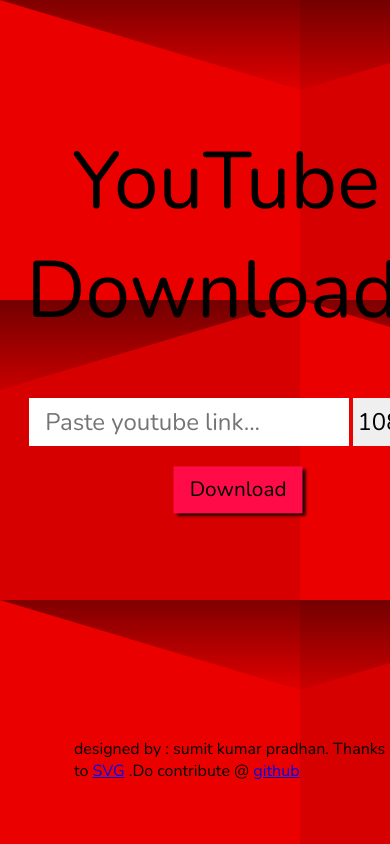
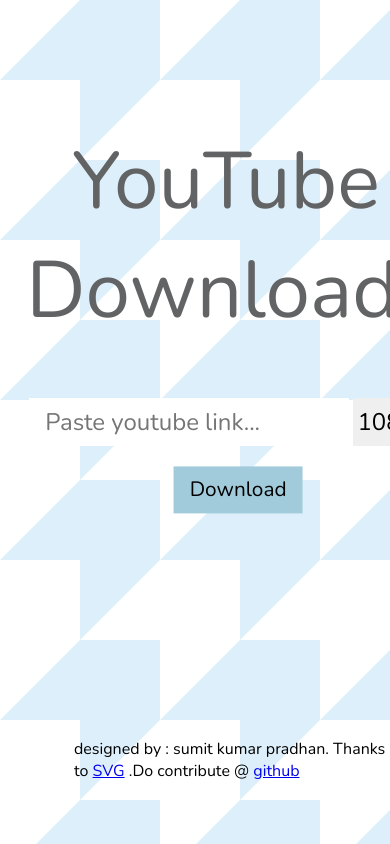
Before and after one commit to darkCavalier11/youtube-downloader, a website: page public/index.html in a window 390 px wide. Shown: the top 844 px of the page. Drawn offline with nearby package versions, Linux system fonts and the light colour scheme.

Commit message:
improving ui

```diff
--- a/public/style.css
+++ b/public/style.css
@@ -53,8 +53,7 @@
     cursor: pointer;
     font-size: 1.3rem;
     padding: 0.6rem 1rem;
-    background-color: rgb(255, 11, 72);
-    box-shadow: 3px 3px 3px black;
+    background-color: rgb(161, 203, 219);
 }
 
 footer{
@@ -64,14 +63,18 @@
     transform: translate(-50%, -50%);
 }
 @media(max-width: 750px){
+    body{
+        background-image: url('./background2.svg');
+    }
     .header{
+    color: rgb(98, 99, 100);
     position: absolute;
     top: 28%;
     left: 58%;
     width: 25rem;
     transform: translate(-50%, -50%);
     font-size: 5rem;
-    font-weight: 100;
+    font-weight: 400;
     text-align: center;
     }
     .search{
```
Also changed, not shown: public/background1.svg (added), public/background2.svg (added).
